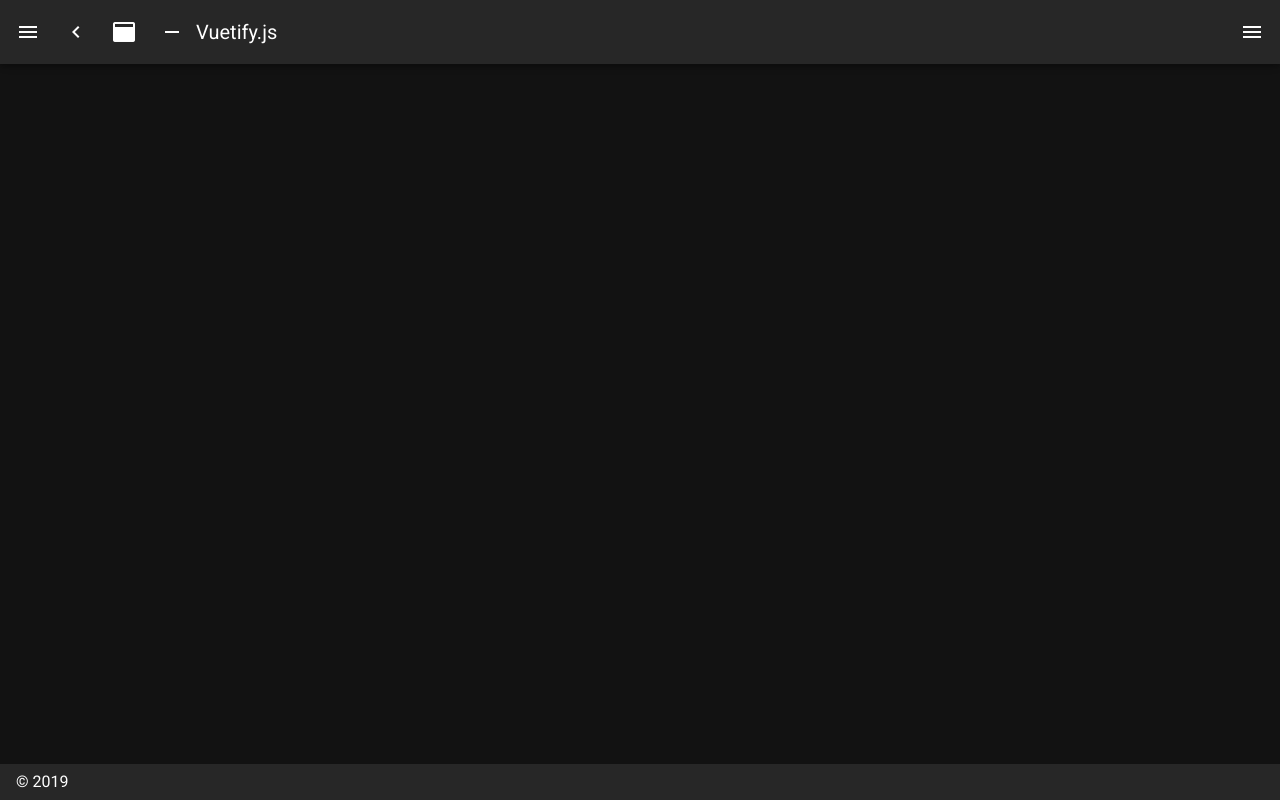
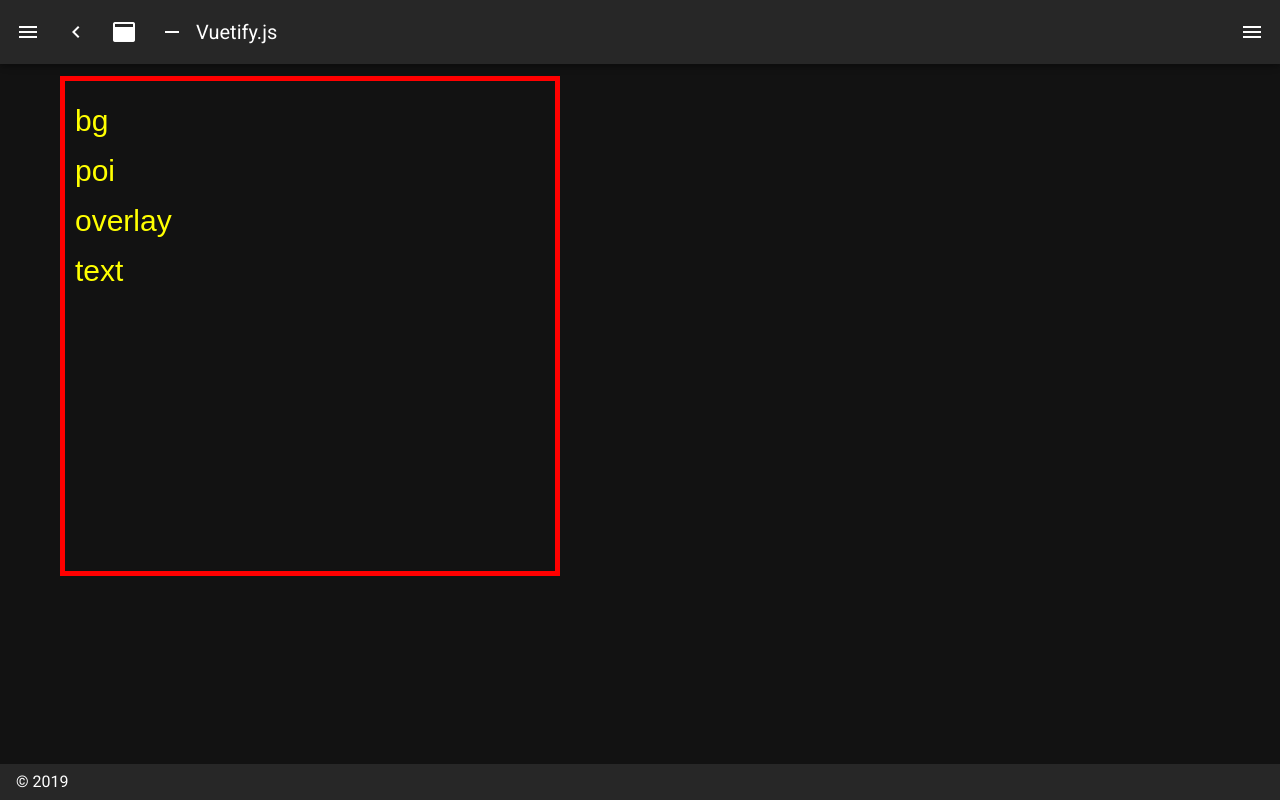
Before and after one commit to BangRocket/canvas-test, a Nuxt app: page /canvas in a window 1280 px wide. Before the commit this address had no page. Built offline with nearby package versions, Linux system fonts and the light colour scheme.

Commit message:
canvas framing

```diff
--- /dev/null
+++ b/pages/canvas.vue
@@ -0,0 +1,127 @@
+<template>
+  <v-layout>
+    <v-flex>
+      <div :style="style" :class="{ showborder: border }" class="viewport">
+        <canvas
+          :id="0"
+          :key="0"
+          :ref="'bg'"
+          :name="'bg'"
+          :height="height"
+          :width="width"
+        ></canvas>
+        <canvas
+          :id="1"
+          :key="1"
+          :ref="'poi'"
+          :name="'poi'"
+          :height="height"
+          :width="width"
+        ></canvas>
+        <canvas
+          :id="2"
+          :key="2"
+          :ref="'overlay'"
+          :name="'overlay'"
+          :height="height"
+          :width="width"
+        ></canvas>
+        <canvas
+          :id="3"
+          :key="3"
+          :ref="'text'"
+          :name="'text'"
+          :height="height"
+          :width="width"
+        ></canvas>
+      </div>
+    </v-flex>
+  </v-layout>
+</template>
+
+<script>
+import { mapMutations } from 'vuex'
+
+export default {
+  name: 'LightWorldMap',
+  components: {},
+  props: {
+    id: {
+      type: [String],
+      default: 'lightworldmap'
+    },
+    border: {
+      type: Boolean,
+      default: true
+    },
+    height: {
+      type: Number,
+      default: 500
+    },
+    width: {
+      type: Number,
+      default: 500
+    }
+  },
+  data() {
+    return {
+      style: {
+        // initial size of canvas/container
+        height: this.height + 'px',
+        width: this.width + 'px'
+      },
+      layername: 'canvas' + this.counter,
+      counter: 0
+    }
+  },
+  computed: {},
+  created() {},
+  mounted() {
+    for (const canvas in this.$refs) {
+      const ctx = this.$refs[canvas].getContext('2d')
+      ctx.font = '30px Arial'
+      ctx.fillStyle = 'yellow'
+      ctx.fillText(`${canvas}`, 10, 50 * this.counter + 50)
+      this.context({ layer: canvas, context: ctx })
+      this.counter++
+    }
+  },
+  provide() {
+    return {
+      layers: this.$refs
+    }
+  },
+  methods: {
+    ...mapMutations({
+      context: 'canvas/setContext'
+    })
+  }
+}
+</script>
+
+<style scoped>
+.viewport {
+  /**
+      * Position relative so that canvas elements
+      * inside of it will be relative to the parent
+      */
+  position: relative;
+}
+
+.viewport canvas {
+  /**
+      * Position absolute provides canvases to be able
+      * to be layered on top of each other
+      * Be sure to remember a z-index!
+      */
+  position: absolute;
+}
+
+canvas {
+  background-color: transparent;
+}
+
+.showborder {
+  border: 5px solid red;
+}
+</style>
--- /dev/null
+++ b/store/canvas.js
@@ -0,0 +1,28 @@
+export const state = () => ({
+  bg: null,
+  poi: null,
+  overlay: null,
+  text: null
+})
+
+export const mutations = {
+  setContext(state, payload) {
+    // console.log('STATE: ', state, payload)
+    state[payload.layer] = payload.context
+  }
+}
+
+export const getters = {
+  getBackgroundContext() {
+    return state.bg
+  },
+  getPOIContext() {
+    return state.poi
+  },
+  getOverlayContext() {
+    return state.overlay
+  },
+  getTextContext() {
+    return state.text
+  }
+}
--- /dev/null
+++ b/store/index.js
@@ -0,0 +1 @@
+export const state = () => ({})
```
